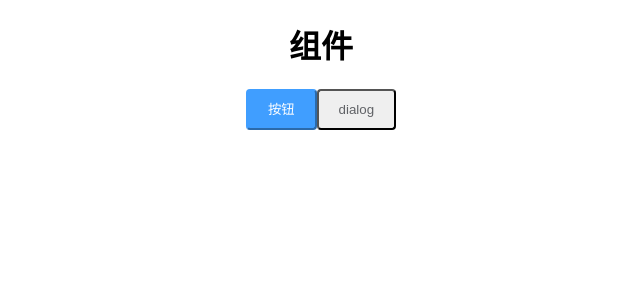
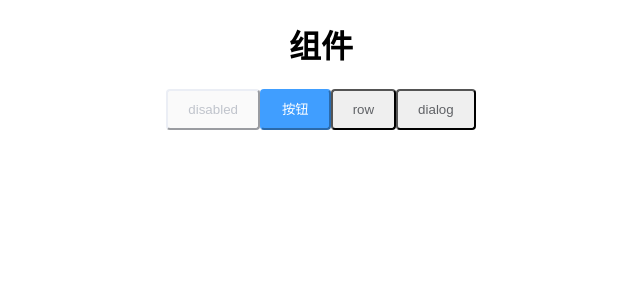
Before and after one commit to io-o/o-ui, a Vue app: page / in a window 1280 px wide. Shown: the top 300 px of the page, without its empty margins (319-959 px from the left). Built offline with nearby package versions, Linux system fonts and the light colour scheme.

Commit message:
:art: 完善button组件

```diff
--- a/examples/App.vue
+++ b/examples/App.vue
@@ -2,7 +2,9 @@
   <div id="app">
     <div class="header">
       <h1>组件</h1>
+      <o-button disabled >disabled</o-button>
       <o-button  type ="primary">按钮</o-button>
+      <o-button  @click="handelClick('o-row')">row</o-button>
       <o-button  @click="handelClick('o-dialog')">dialog</o-button>
     </div>
     <div class="contaner">
--- a/packages/index.js
+++ b/packages/index.js
@@ -2,7 +2,8 @@ import Vue from 'vue'
 
 import ODialog from './o-dialog'
 import OButton from './o-button'
+import ORow from './o-row'
 
 Vue.component(OButton.name, OButton)
-
+Vue.component(ORow.name, ORow)
 Vue.component(ODialog.name, ODialog)
--- a/packages/o-button/index.vue
+++ b/packages/o-button/index.vue
@@ -1,7 +1,8 @@
 <template>
   <button
-    :class="['button', type, { round }]"
-    @click="handleClick">
+    :class="['button', type, { round, disabled }]"
+    @click="handleClick"
+    :disabled="disabled">
     <slot>无按钮文字</slot>
   </button>
 </template>
@@ -16,6 +17,10 @@ export default {
       default: ''
     },
     round: {
+      type: Boolean,
+      default: false
+    },
+    disabled: {
       type: Boolean,
       default: false
     }
@@ -55,6 +60,11 @@ success()
   border-radius 4px
   color #606266
   outline none
+  &.disabled
+    &, &:focus, &:hover
+      color #c0c4cc
+      cursor not-allowed
+      border-color #ebeef5
 .primary
   primary()
   &:focus, &:hover
@@ -66,5 +76,6 @@ success()
 /*圆角*/
 
 .round
-  border-radius 50%
+  border-radius 20px
+  padding 12px 23px
 </style>
```
